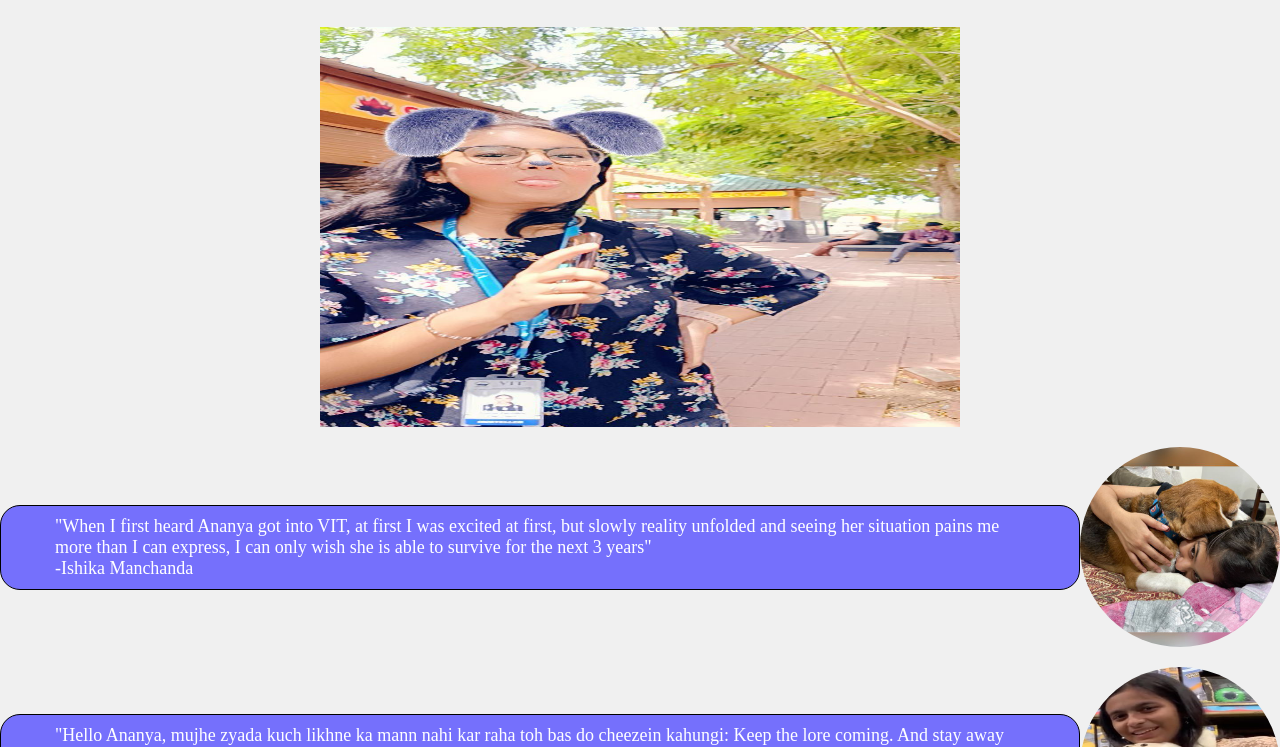
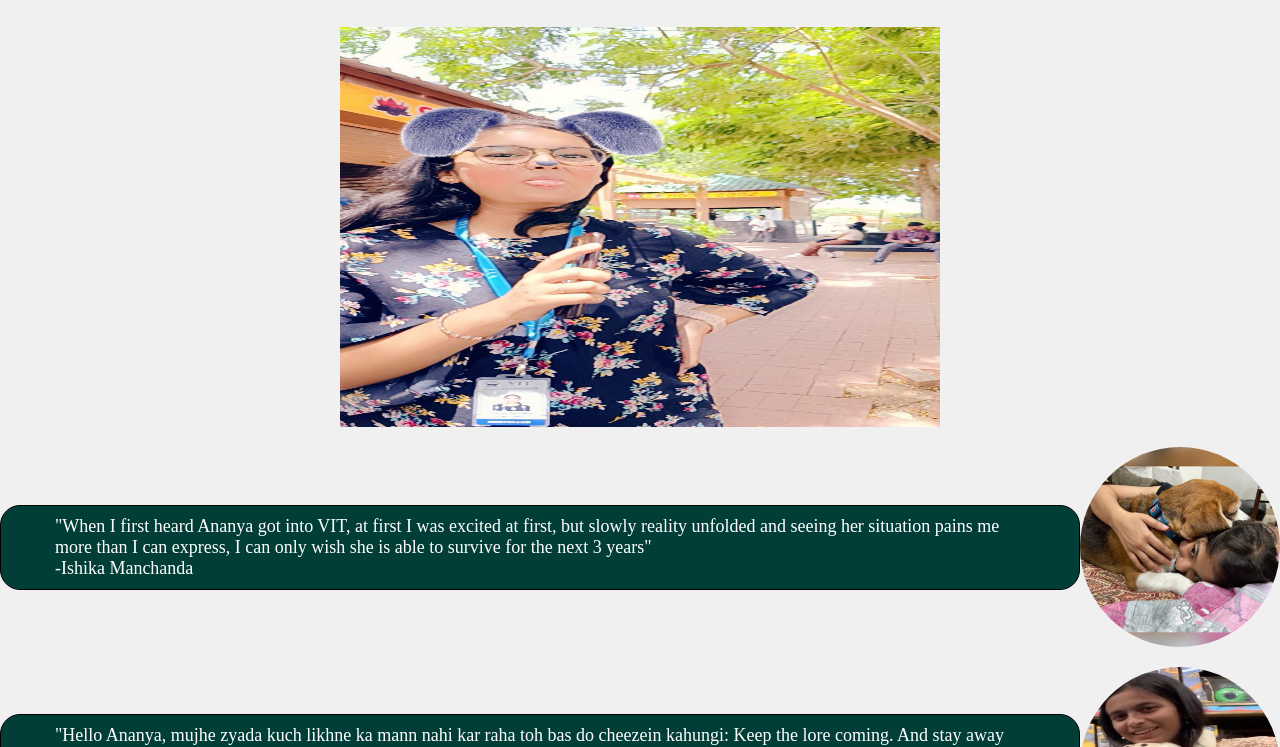
Before and after one commit to secretroo/pray4ananya, a plain HTML site: page Testimonials.html in a window 1280 px wide. Shown: the part 53-800 px from the top of the page. Drawn offline with Linux system fonts and the light colour scheme.

Commit message:
Update styles.css

```diff
--- a/styles.css
+++ b/styles.css
@@ -22,7 +22,7 @@ header {
 }
 
 .Ananya-Pic {
-    width: 50%;
+    width: 600px;
     height: 400px;
     padding-top: 80px;
     margin-left: auto;
@@ -113,7 +113,7 @@ footer {
 
 .testis {
     width: 100%;
-    background-color: rgb(117, 112, 252);
+    background-color: rgb(2, 62, 56);
     color: white;
     margin: 20px auto;
     border-radius: 20px;
```
